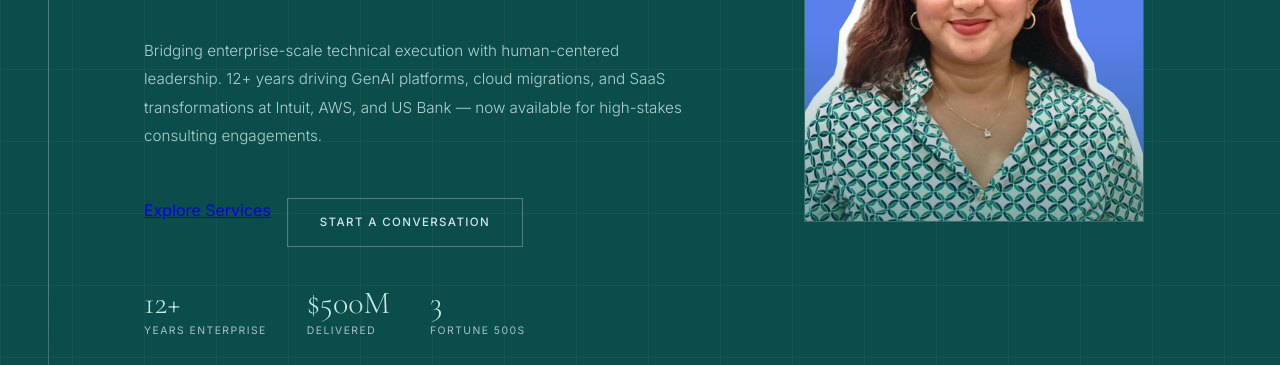
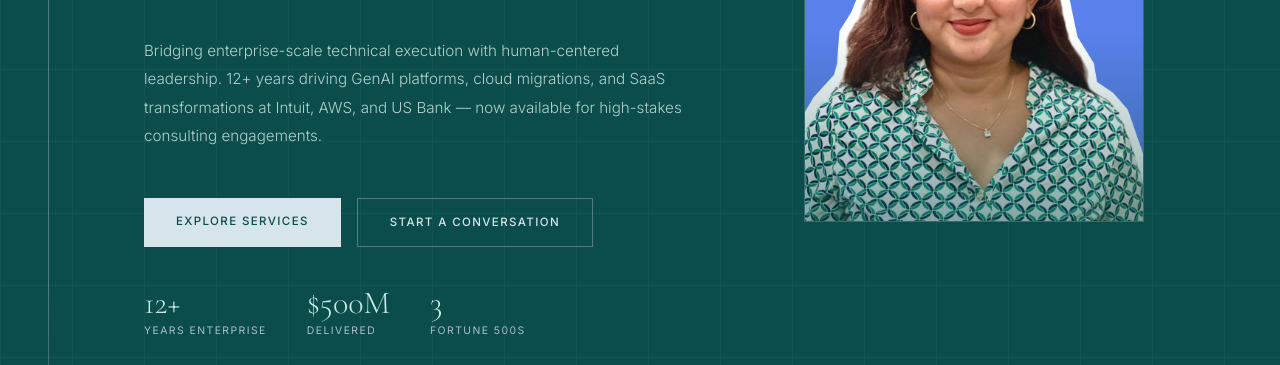
Before and after one commit to PritaS/portfolio, a plain HTML site: page index.html in a window 1280 px wide. Shown: the part 435-800 px from the top of the page. Drawn offline with nearby package versions, Linux system fonts and the light colour scheme.

Commit message:
Add files via upload

```diff
--- a/index.html
+++ b/index.html
@@ -126,6 +126,7 @@ nav{
   line-height:1.85;max-width:560px;margin-bottom:3rem;opacity:0.82;
 }
 .hero-actions{display:flex;gap:1rem;flex-wrap:wrap}
+.btn-primary{
   font-size:0.72rem;font-weight:500;letter-spacing:0.12em;text-transform:uppercase;
   color:var(--teal-deep);background:var(--silver-light);
   padding:0.9rem 2rem;text-decoration:none;transition:background 0.2s,transform 0.15s;display:inline-block;
```
